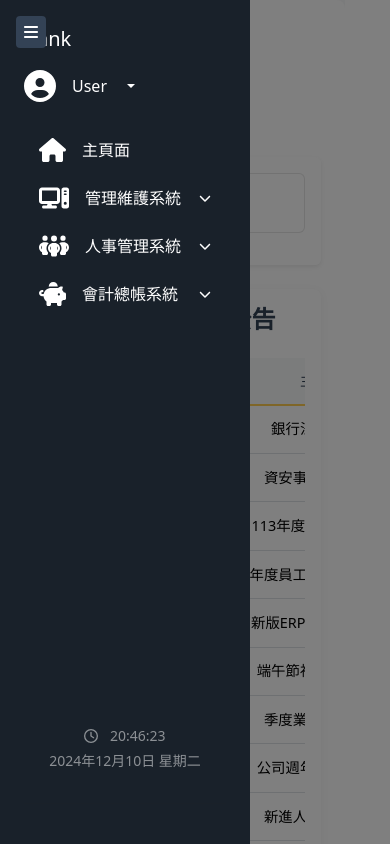
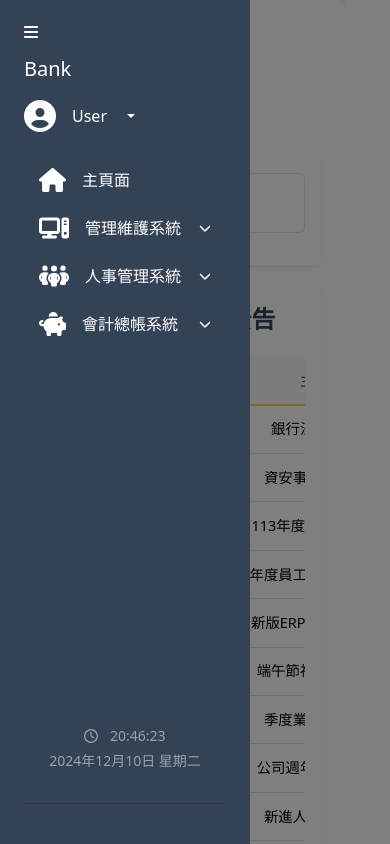
Before and after one commit to D1204463/Login_Permission_Web, a Vue app in the folder Login-Permission-Project-frontend/: page / in a window 390 px wide. Both pictures are taken after a click on the button 31 px from the left and 32 px from the top of the page. Shown: the top 844 px of the page. Built offline with nearby package versions, Linux system fonts and the light colour scheme; a web font is replaced by a local one.

Commit message:
調整 sidebar.vue
1. 調整遮罩層，加入監聽，讓使用者點不是sidebar的地方，sidebar也可以縮回去。
2. 調整mobile後 Bank 跟 toggle 按鈕的 margin。

```diff
--- a/Login-Permission-Project-frontend/src/components/Layout/Sidebar.vue
+++ b/Login-Permission-Project-frontend/src/components/Layout/Sidebar.vue
@@ -5,6 +5,12 @@
         <button class="navbar-toggler d-lg-none" type="button" @click="toggleMobileNav">
             <font-awesome-icon :icon="['fas', 'bars']" />
         </button>
+
+        <!-- 添加遮罩層 -->
+        <div v-if="isMobileNavOpen"
+             class="sidebar-overlay"
+             @click="closeMobileNav">
+        </div>
 
         <div :class="['sidebar-container', {'mobile-active': isMobileNavOpen}]">
             <div class="sidebar-content">
@@ -322,6 +328,18 @@ export default {
     flex-direction: column;
 }
 
+/* 遮罩層樣式 */
+.sidebar-overlay {
+    position: fixed;
+    top: 0;
+    left: 0;
+    width: 100vw;
+    height: 100vh;
+    background-color: rgba(0, 0, 0, 0.5);
+    z-index: 1054; /* 比 sidebar-container 的 z-index 小 1 */
+    display: none;
+}
+
 /* 導航按鈕樣式 */
 .navbar-toggler {
     position: fixed;
@@ -450,17 +468,18 @@ hr {
         left: 0;
     }
 
-    /* 遮罩效果 */
-    .sidebar-container.mobile-active::before {
-        content: '';
-        position: fixed;
-        top: 0;
-        left: 0;
-        width: 100vw;
-        height: 100vh;
-        background-color: rgba(0, 0, 0, 0.5);
-        z-index: -1;
+    /* 在小螢幕時顯示遮罩層 */
+    .sidebar-overlay {
+        display: block;
     }
+
+    .fs-5 {
+        margin-top: 30px;
+    }
+}
+
+.sidebar-container.mobile-active::before {
+    display: none;
 }
 
 /* 滾動條樣式 */
```
